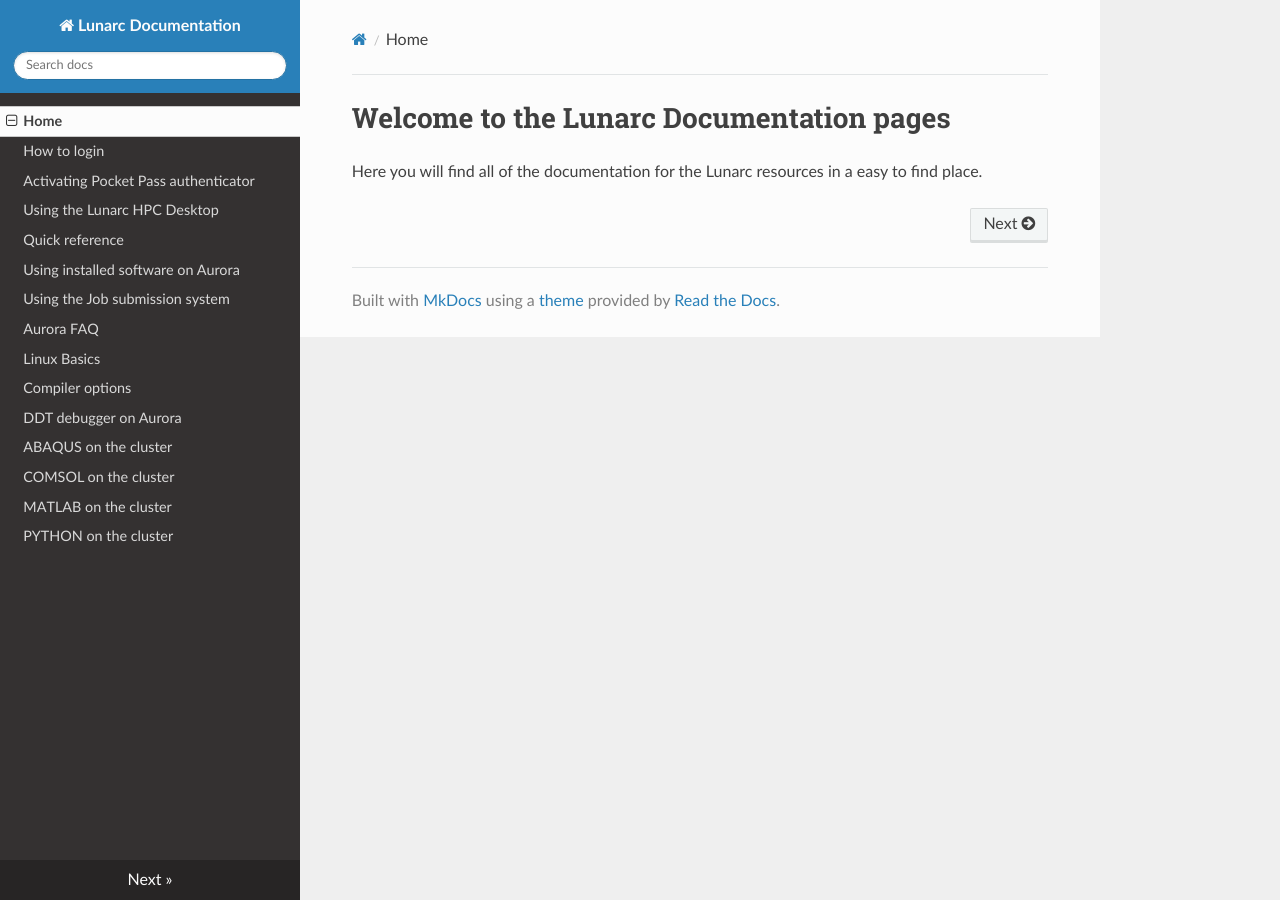
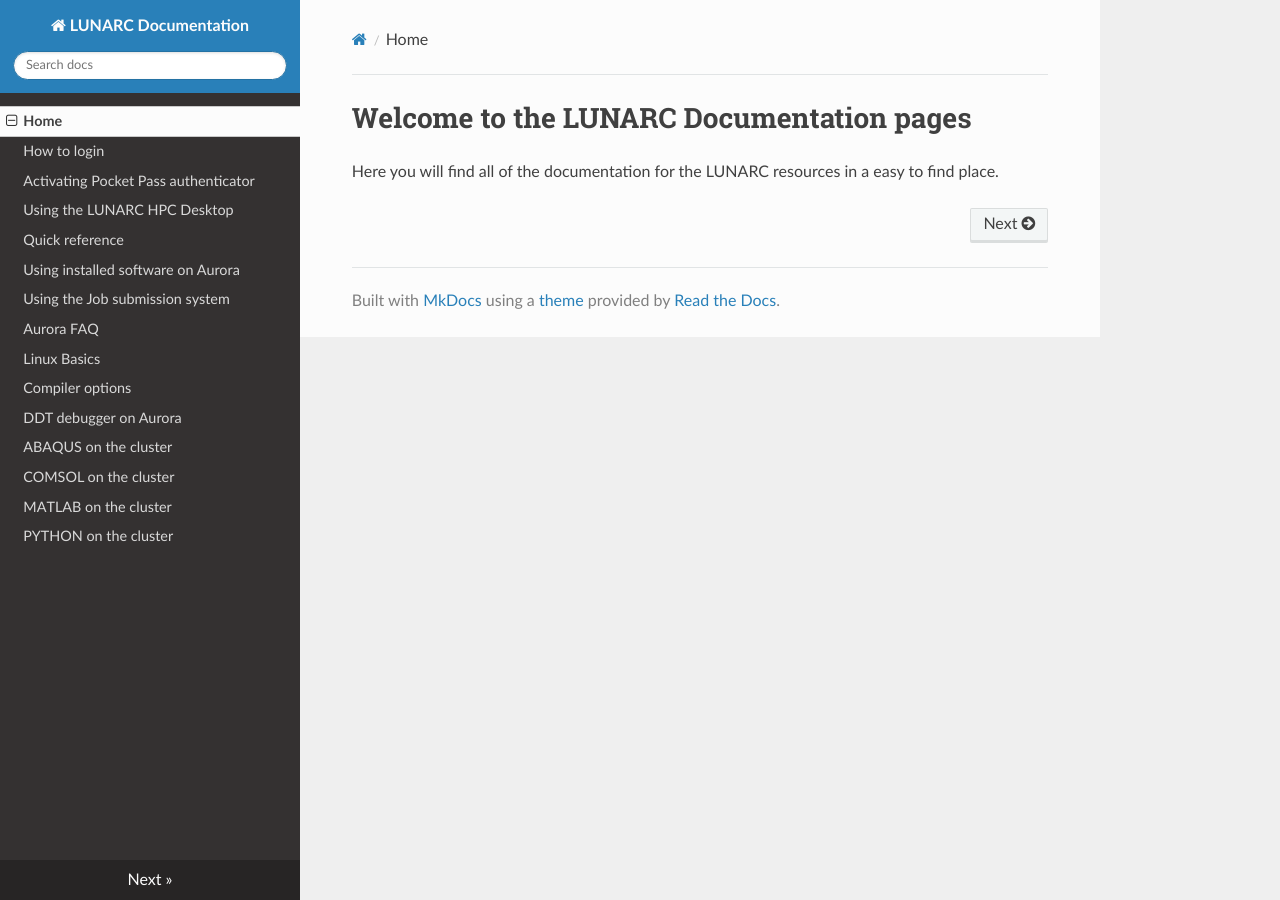
Before and after one commit to lunarc/lunarc_docs, an MkDocs documentation site: the page built from docs/index.md, in a window 1280 px wide. Built offline with MkDocs 1.6.1, drawn with Linux system fonts in a browser that asks for light colours; nearby versions of some CDN libraries; old or Windows-style settings are respelled for this version of MkDocs.

```diff
--- a/docs/index.md
+++ b/docs/index.md
@@ -1,3 +1,3 @@
-# Welcome to the Lunarc Documentation pages
+# Welcome to the LUNARC Documentation pages
 
-Here you will find all of the documentation for the Lunarc resources in a easy to find place.
+Here you will find all of the documentation for the LUNARC resources in a easy to find place.
--- a/mkdocs.yml
+++ b/mkdocs.yml
@@ -1,9 +1,9 @@
-site_name: Lunarc Documentation
+site_name: LUNARC Documentation
 pages:
 - Home: index.md
 - How to login: login_howto.md
 - Activating Pocket Pass authenticator: authenticator_howto.md
-- Using the Lunarc HPC Desktop: using_hpc_desktop.md
+- Using the LUNARC HPC Desktop: using_hpc_desktop.md
 - Quick reference: quick_reference.md
 - Using installed software on Aurora: aurora_modules.md
 - Using the Job submission system: batch_system.md
```
